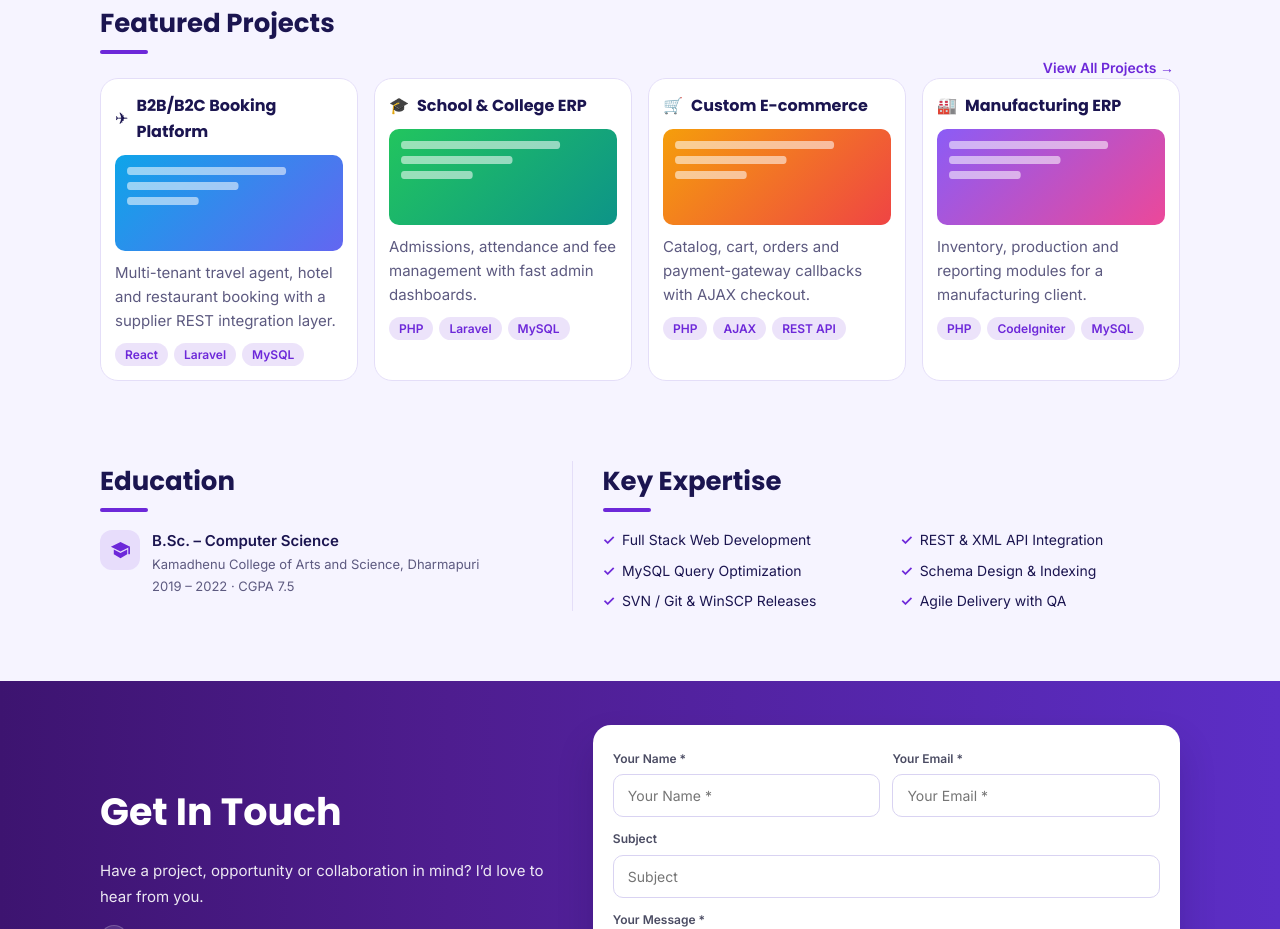
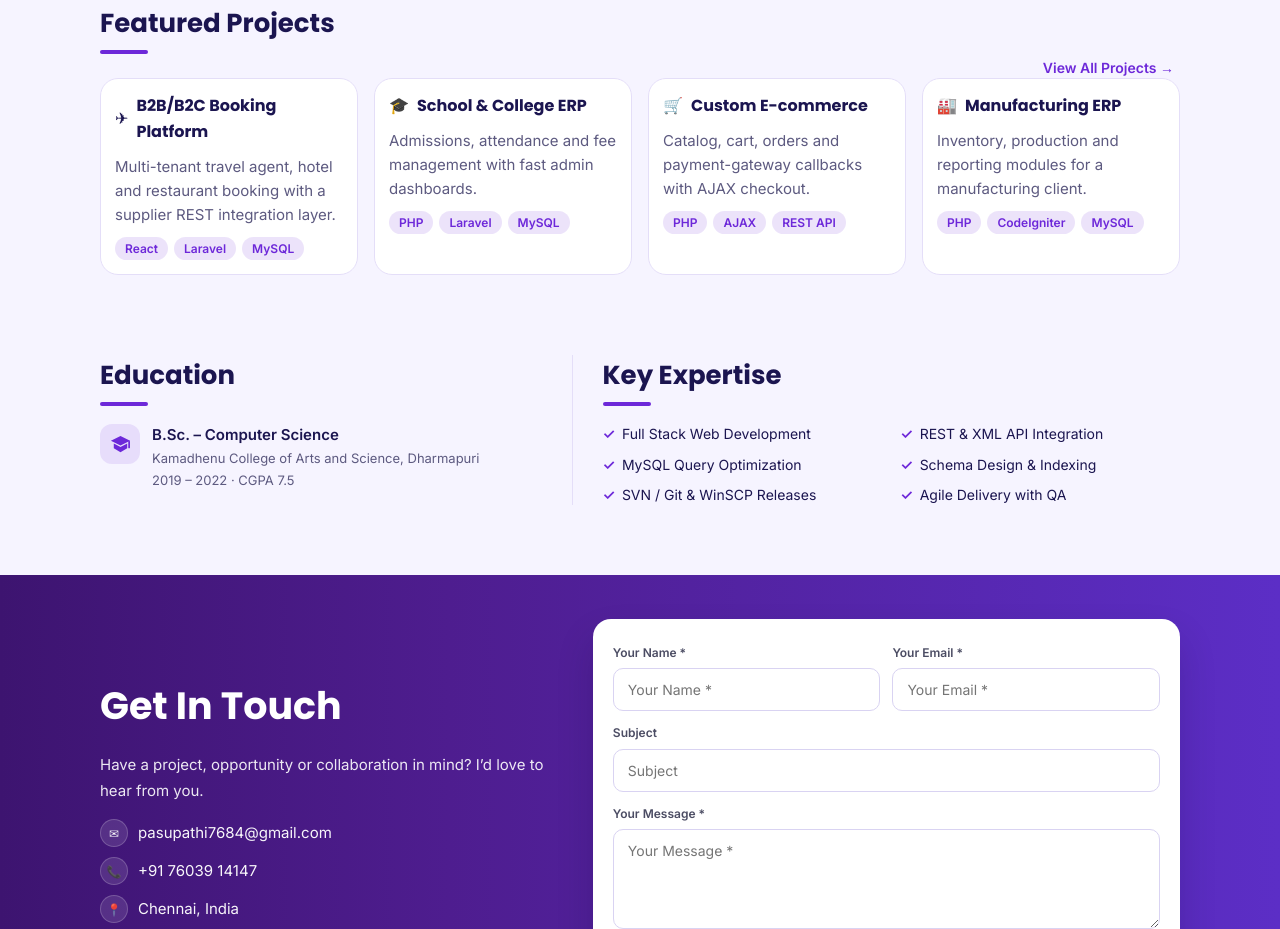
Before and after one commit to pasupathi425/portfolio, a plain HTML site: page index.html in a window 1280 px wide. Shown: the part 2232-3161 px from the top of the page. Drawn offline with Linux system fonts and the light colour scheme.

Commit message:
Update index.html

```diff
--- a/index.html
+++ b/index.html
@@ -1632,12 +1632,12 @@
         <div class="pg" id="pg">
           <div class="pc">
             <div class="ph"><i>✈</i><b>B2B/B2C Booking Platform</b></div>
-            <div
+            <!-- <div
               class="th"
               style="background: linear-gradient(135deg, #0ea5e9, #6366f1)"
             >
               <u></u><u></u><u></u>
-            </div>
+            </div> -->
             <p>
               Multi-tenant travel agent, hotel and restaurant booking with a
               supplier REST integration layer.
@@ -1648,12 +1648,12 @@
           </div>
           <div class="pc">
             <div class="ph"><i>🎓</i><b>School & College ERP</b></div>
-            <div
+            <!-- <div
               class="th"
               style="background: linear-gradient(135deg, #22c55e, #0d9488)"
             >
               <u></u><u></u><u></u>
-            </div>
+            </div> -->
             <p>
               Admissions, attendance and fee management with fast admin
               dashboards.
@@ -1664,12 +1664,12 @@
           </div>
           <div class="pc">
             <div class="ph"><i>🛒</i><b>Custom E-commerce</b></div>
-            <div
+            <!-- <div
               class="th"
               style="background: linear-gradient(135deg, #f59e0b, #ef4444)"
             >
               <u></u><u></u><u></u>
-            </div>
+            </div> -->
             <p>
               Catalog, cart, orders and payment-gateway callbacks with AJAX
               checkout.
@@ -1680,12 +1680,12 @@
           </div>
           <div class="pc">
             <div class="ph"><i>🏭</i><b>Manufacturing ERP</b></div>
-            <div
+            <!-- <div
               class="th"
               style="background: linear-gradient(135deg, #8b5cf6, #ec4899)"
             >
               <u></u><u></u><u></u>
-            </div>
+            </div> -->
             <p>
               Inventory, production and reporting modules for a manufacturing
               client.
@@ -1696,12 +1696,12 @@
           </div>
           <div class="pc more">
             <div class="ph"><i>📰</i><b>News Update CRM</b></div>
-            <div
+            <!-- <div
               class="th"
               style="background: linear-gradient(135deg, #06b6d4, #3b82f6)"
             >
               <u></u><u></u><u></u>
-            </div>
+            </div> -->
             <p>CRM that automates customer communication and news updates.</p>
             <div class="tg">
               <span>PHP</span><span>MySQL</span><span>JavaScript</span>
@@ -1709,12 +1709,12 @@
           </div>
           <div class="pc more">
             <div class="ph"><i>📝</i><b>Student Complaint Portal</b></div>
-            <div
+            <!-- <div
               class="th"
               style="background: linear-gradient(135deg, #a855f7, #6366f1)"
             >
               <u></u><u></u><u></u>
-            </div>
+            </div> -->
             <p>
               Portal for students to submit and track complaints (internship
               project).
```
